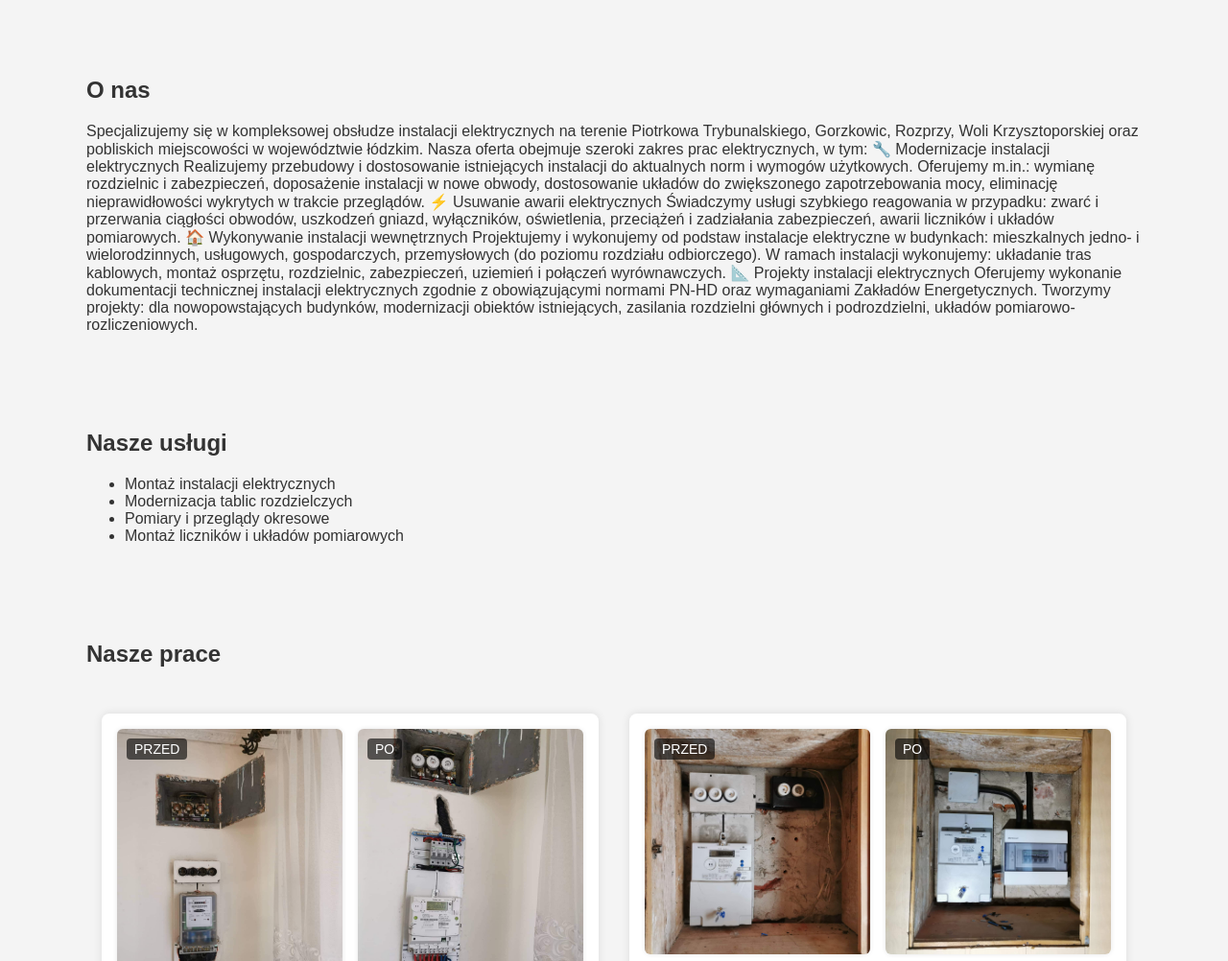
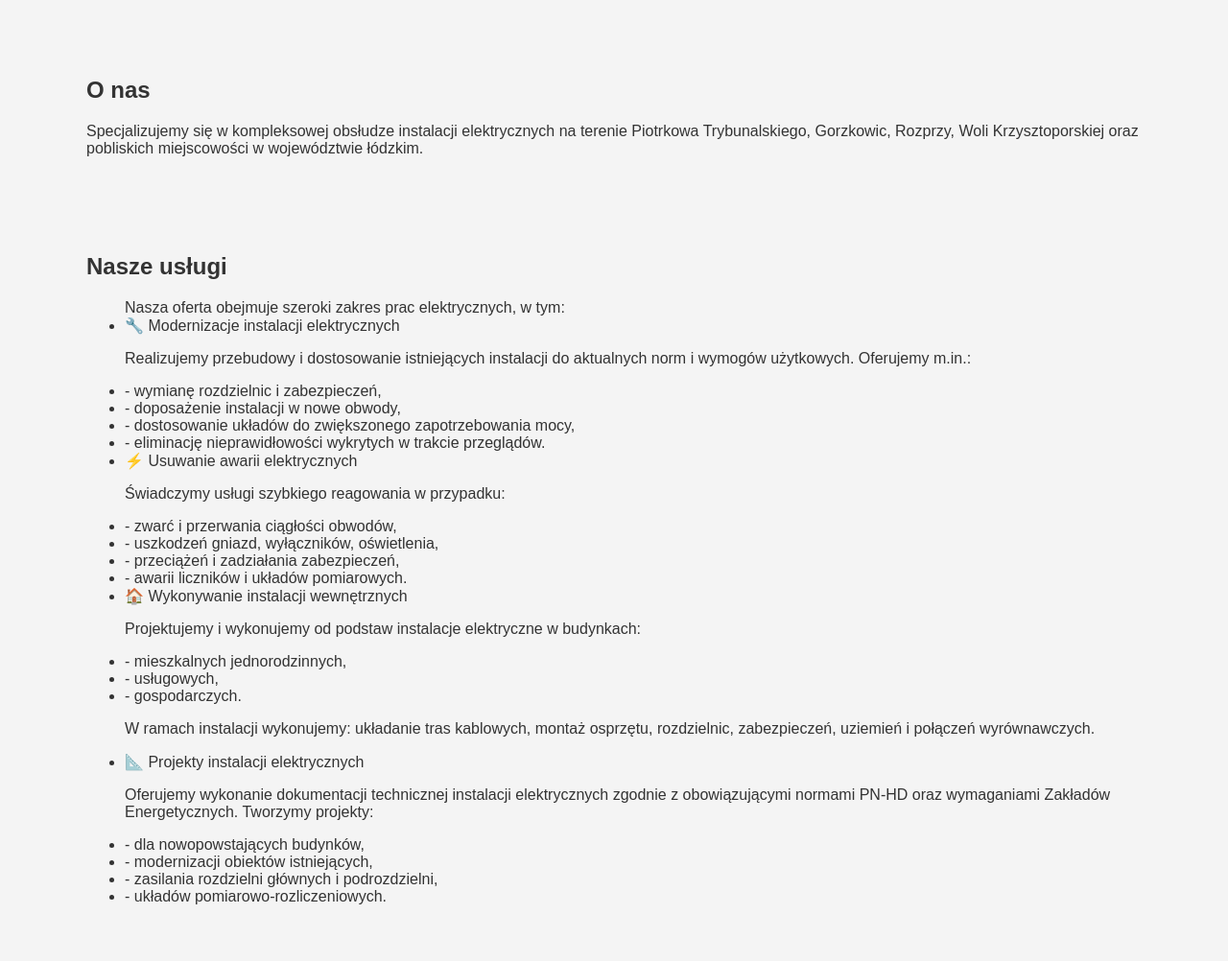
Before and after one commit to szczypek1g/ds-instal, a plain HTML site: page index.html in a window 1280 px wide. Shown: the part 340-1342 px from the top of the page at 96% size. Drawn offline with Linux system fonts and the light colour scheme.

Commit message:
Update index.html

```diff
--- a/index.html
+++ b/index.html
@@ -192,64 +192,42 @@
 <main>
   <section id="onas" class="section">
     <h2>O nas</h2>
-    <p>Specjalizujemy się w kompleksowej obsłudze instalacji elektrycznych na terenie Piotrkowa Trybunalskiego, Gorzkowic, Rozprzy, Woli Krzysztoporskiej oraz pobliskich miejscowości w województwie łódzkim.
-
-Nasza oferta obejmuje szeroki zakres prac elektrycznych, w tym:
-
-🔧 Modernizacje instalacji elektrycznych
-Realizujemy przebudowy i dostosowanie istniejących instalacji do aktualnych norm i wymogów użytkowych. Oferujemy m.in.:
-
-wymianę rozdzielnic i zabezpieczeń,
-
-doposażenie instalacji w nowe obwody,
-
-dostosowanie układów do zwiększonego zapotrzebowania mocy,
-
-eliminację nieprawidłowości wykrytych w trakcie przeglądów.
-
-⚡ Usuwanie awarii elektrycznych
-Świadczymy usługi szybkiego reagowania w przypadku:
-
-zwarć i przerwania ciągłości obwodów,
-
-uszkodzeń gniazd, wyłączników, oświetlenia,
-
-przeciążeń i zadziałania zabezpieczeń,
-
-awarii liczników i układów pomiarowych.
-
-🏠 Wykonywanie instalacji wewnętrznych
-Projektujemy i wykonujemy od podstaw instalacje elektryczne w budynkach:
-
-mieszkalnych jedno- i wielorodzinnych,
-
-usługowych,
-
-gospodarczych,
-
-przemysłowych (do poziomu rozdziału odbiorczego).
-
-W ramach instalacji wykonujemy: układanie tras kablowych, montaż osprzętu, rozdzielnic, zabezpieczeń, uziemień i połączeń wyrównawczych.
-
-📐 Projekty instalacji elektrycznych
-Oferujemy wykonanie dokumentacji technicznej instalacji elektrycznych zgodnie z obowiązującymi normami PN-HD oraz wymaganiami Zakładów Energetycznych. Tworzymy projekty:
-
-dla nowopowstających budynków,
-
-modernizacji obiektów istniejących,
-
-zasilania rozdzielni głównych i podrozdzielni,
-
-układów pomiarowo-rozliczeniowych.</p>
+    <p>Specjalizujemy się w kompleksowej obsłudze instalacji elektrycznych na terenie Piotrkowa Trybunalskiego, Gorzkowic, Rozprzy, Woli Krzysztoporskiej oraz pobliskich miejscowości w województwie łódzkim. </p>
   </section>
 
   <section id="uslugi" class="section">
     <h2>Nasze usługi</h2>
     <ul>
-      <li>Montaż instalacji elektrycznych</li>
-      <li>Modernizacja tablic rozdzielczych</li>
-      <li>Pomiary i przeglądy okresowe</li>
-      <li>Montaż liczników i układów pomiarowych</li>
+      Nasza oferta obejmuje szeroki zakres prac elektrycznych, w tym:
+
+<li>🔧 Modernizacje instalacji elektrycznych</li>
+<p>Realizujemy przebudowy i dostosowanie istniejących instalacji do aktualnych norm i wymogów użytkowych. Oferujemy m.in.:</p>
+<li>- wymianę rozdzielnic i zabezpieczeń,</li>
+<li>- doposażenie instalacji w nowe obwody,</li>
+<li>- dostosowanie układów do zwiększonego zapotrzebowania mocy,</li>
+<li>- eliminację nieprawidłowości wykrytych w trakcie przeglądów.</li>
+
+<li>⚡ Usuwanie awarii elektrycznych</li>
+<p>Świadczymy usługi szybkiego reagowania w przypadku:</p>
+<li>- zwarć i przerwania ciągłości obwodów,</li>
+<li>- uszkodzeń gniazd, wyłączników, oświetlenia,</li>
+<li>- przeciążeń i zadziałania zabezpieczeń,</li>
+<li>- awarii liczników i układów pomiarowych.</li>
+
+<li>🏠 Wykonywanie instalacji wewnętrznych</li>
+<p>Projektujemy i wykonujemy od podstaw instalacje elektryczne w budynkach:
+<li>- mieszkalnych jednorodzinnych,</li>
+<li>- usługowych,</li>
+<li>- gospodarczych.</li>
+<p>W ramach instalacji wykonujemy: układanie tras kablowych, montaż osprzętu, rozdzielnic, zabezpieczeń, uziemień i połączeń wyrównawczych.</p>
+
+<li>📐 Projekty instalacji elektrycznych</li>
+<p>Oferujemy wykonanie dokumentacji technicznej instalacji elektrycznych zgodnie z obowiązującymi normami PN-HD oraz wymaganiami Zakładów Energetycznych. Tworzymy projekty:</p>
+<li>- dla nowopowstających budynków,</li>
+<li>- modernizacji obiektów istniejących,</li>
+<li>- zasilania rozdzielni głównych i podrozdzielni,</li>
+<li>- układów pomiarowo-rozliczeniowych.</li>
+
     </ul>
   </section>
 
```
